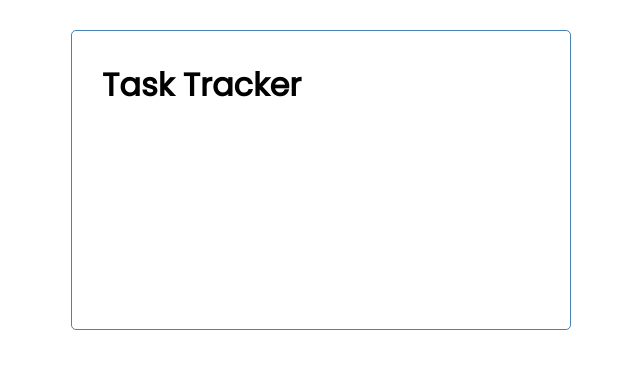
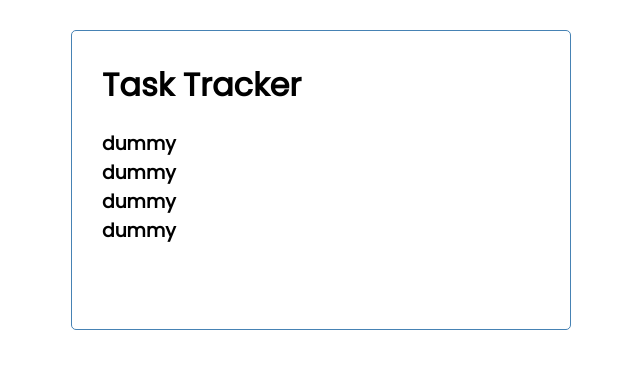
Before and after one commit to husseinfaqih/task-manager-vue, a Vue app: page / in a window 1280 px wide. Shown: the top 368 px of the page, without its empty margins (319-959 px from the left). Built offline with nearby package versions, Linux system fonts and the light colour scheme.

Commit message:
Install Vuex, setup store, create tasks module, and add TasksComponent with dummy task

```diff
--- a/package.json
+++ b/package.json
@@ -9,7 +9,8 @@
   },
   "dependencies": {
     "core-js": "^3.8.3",
-    "vue": "^3.2.13"
+    "vue": "^3.2.13",
+    "vuex": "^4.0.2"
   },
   "devDependencies": {
     "@babel/core": "^7.12.16",
--- a/src/App.vue
+++ b/src/App.vue
@@ -1,17 +1,20 @@
 <template>
   <div class="container">
     <HeaderComponent title="Task Tracker" />
+    <TasksComponent />
+
   </div>
 </template>
 
 <script>
 import HeaderComponent from "./components/HeaderComponent.vue";
+import TasksComponent from "./components/TasksComponent.vue";
 
 export default {
   name: 'App',
   components: {
     HeaderComponent,
-
+    TasksComponent
   }
 }
 </script>
--- /dev/null
+++ b/src/components/TasksComponent.vue
@@ -0,0 +1,23 @@
+<template>
+  <div v-for="task in allTasks" :key="task.id">
+
+    <h3>{{ task.text }}</h3>
+
+
+</div>
+</template>
+
+<script>
+import { mapGetters } from 'vuex';
+
+export default {
+  name: 'TasksComponent',
+  computed: {
+    ...mapGetters(['allTasks'])
+  }
+}
+</script>
+
+<style>
+
+</style>
--- a/src/main.js
+++ b/src/main.js
@@ -1,4 +1,7 @@
-import { createApp } from 'vue'
-import App from './App.vue'
+import { createApp } from 'vue';
+import App from './App.vue';
+import store from './store';
 
-createApp(App).mount('#app')
+createApp(App)
+  .use(store) // Use the Vuex store plugin
+  .mount('#app'); // Mount the app to the '#app' element in the DOM
--- /dev/null
+++ b/src/store/index.js
@@ -0,0 +1,8 @@
+import { createStore } from 'vuex';
+import tasks from './modules/tasks';
+
+export default createStore({
+  modules: {
+    tasks,
+  },
+});
--- /dev/null
+++ b/src/store/modules/tasks.js
@@ -0,0 +1,35 @@
+const state = {
+  tasks: [
+    {
+      id: 1,
+      text: 'dummy',
+    },
+    {
+      id: 2,
+      text: 'dummy',
+    },
+    {
+      id: 3,
+      text: 'dummy',
+    },
+    {
+      id: 4,
+      text: 'dummy',
+    },
+  ],
+};
+
+const getters = {
+  allTasks: (state) => state.tasks,
+};
+
+const actions = {};
+
+const mutations = {};
+
+export default {
+  state,
+  getters,
+  actions,
+  mutations,
+};
```
Also changed, not shown: 2 other files (tests, documents, lock files or other folders).
